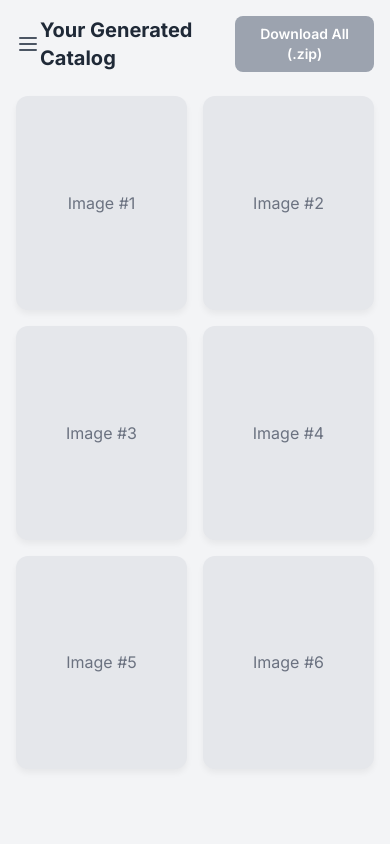
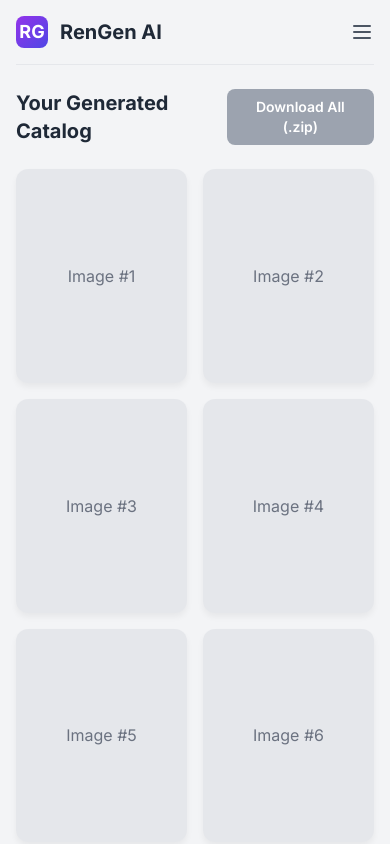
Before and after one commit to gitanilsen/advance-ai-photoshoot-tool, a plain HTML site: page index.html in a window 390 px wide. Drawn offline with nearby package versions, Linux system fonts and the light colour scheme.

Commit message:
Mobile responsive index.html

```diff
--- a/index.html
+++ b/index.html
@@ -33,7 +33,7 @@
 </head>
 <body class="bg-gray-100">
 
-    <div id="main-content" class="relative lg:flex lg:h-screen">
+    <div id="main-content" class="relative lg:flex h-screen overflow-hidden">
         <!-- Sidebar -->
         <aside id="sidebar" class="sidebar fixed top-0 left-0 w-80 lg:w-96 bg-gray-800 text-white p-6 flex flex-col h-full overflow-y-auto z-40 transform -translate-x-full lg:relative lg:translate-x-0">
             <div class="flex-grow">
@@ -200,11 +200,19 @@
         </aside>
 
         <!-- Main Content -->
-        <main class="flex-1 h-full overflow-y-auto p-4 md:p-8 lg:ml-96">
-            <div class="flex justify-between items-center mb-6">
-                <button id="open-sidebar-btn" class="lg:hidden text-gray-600 hover:text-gray-900">
+        <main class="flex-1 h-full overflow-y-auto p-4 md:p-8 lg:ml-0">
+             <header class="lg:hidden flex justify-between items-center mb-6 pb-4 border-b border-gray-200">
+                <div class="flex items-center space-x-3">
+                    <div class="w-8 h-8 bg-gradient-to-br from-purple-600 to-indigo-600 rounded-lg flex items-center justify-center">
+                        <span class="text-white font-bold text-lg">RG</span>
+                    </div>
+                    <h1 class="text-xl font-bold text-gray-800">RenGen AI</h1>
+                </div>
+                <button id="open-sidebar-btn" class="text-gray-600 hover:text-gray-900">
                      <svg xmlns="http://www.w3.org/2000/svg" class="h-6 w-6" fill="none" viewBox="0 0 24 24" stroke="currentColor"><path stroke-linecap="round" stroke-linejoin="round" stroke-width="2" d="M4 6h16M4 12h16M4 18h16" /></svg>
                 </button>
+            </header>
+            <div class="flex justify-between items-center mb-6">
                 <h2 class="text-xl md:text-3xl font-bold text-gray-800">Your Generated Catalog</h2>
                 <button id="download-btn" class="bg-indigo-600 text-white font-semibold py-2 px-4 md:px-6 rounded-lg hover:bg-indigo-700 transition duration-300 disabled:bg-gray-400 disabled:cursor-not-allowed text-sm md:text-base" disabled>Download All (.zip)</button>
             </div>
@@ -370,6 +378,21 @@
         };
 
         // --- EVENT LISTENERS ---
+
+        // Sidebar
+        openSidebarBtn.addEventListener('click', () => {
+            sidebar.classList.remove('-translate-x-full');
+            sidebarOverlay.classList.remove('hidden');
+        });
+        closeSidebarBtn.addEventListener('click', () => {
+            sidebar.classList.add('-translate-x-full');
+            sidebarOverlay.classList.add('hidden');
+        });
+        sidebarOverlay.addEventListener('click', () => {
+            sidebar.classList.add('-translate-x-full');
+            sidebarOverlay.classList.add('hidden');
+        });
+
 
         // API Key
         saveKeyBtn.addEventListener('click', () => {
```
